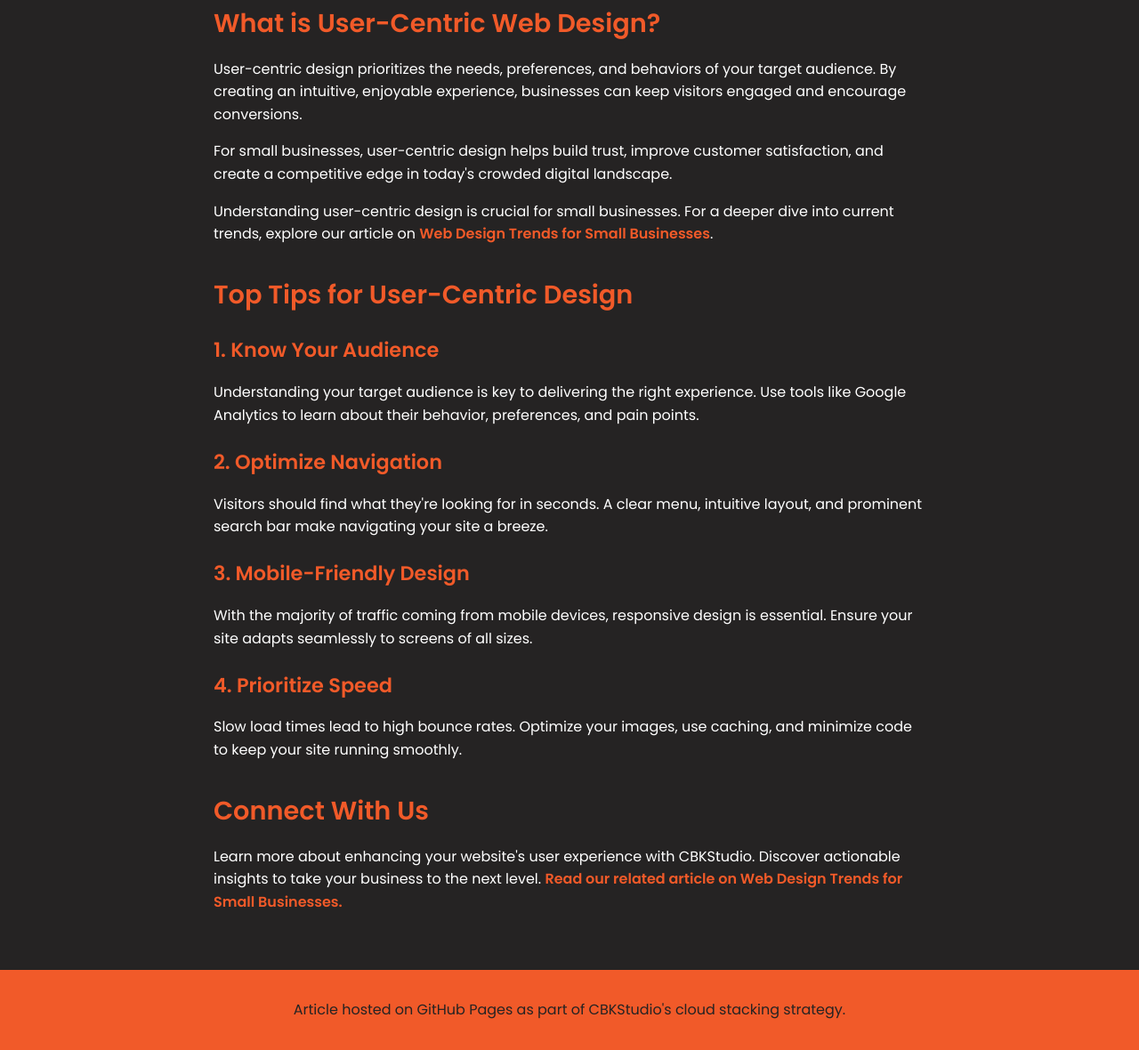
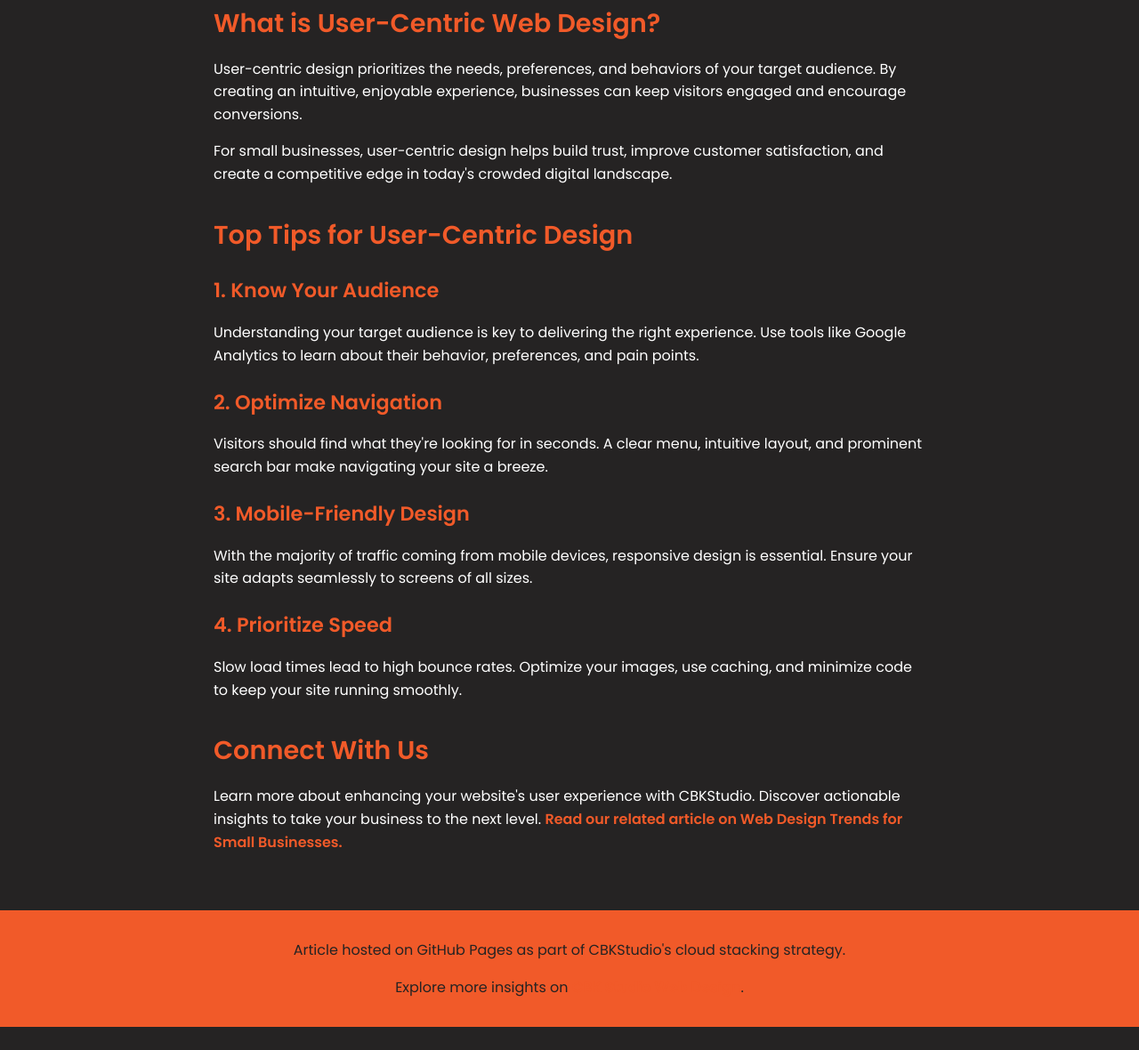
Before and after one commit to CBKStudio/CloudStack, a plain HTML site: page index.html in a window 1280 px wide. Shown: the part 274-1454 px from the top of the page at 89% size. After the commit the page ends 1428 px from the top, so only its background shows below. Drawn offline with Linux system fonts and the light colour scheme.

Commit message:
Added footer

```diff
--- a/index.html
+++ b/index.html
@@ -75,8 +75,6 @@
             <h2>What is User-Centric Web Design?</h2>
             <p>User-centric design prioritizes the needs, preferences, and behaviors of your target audience. By creating an intuitive, enjoyable experience, businesses can keep visitors engaged and encourage conversions.</p>
             <p>For small businesses, user-centric design helps build trust, improve customer satisfaction, and create a competitive edge in today's crowded digital landscape.</p>
-
-         <p>Understanding user-centric design is crucial for small businesses. For a deeper dive into current trends, explore our article on <a href="https://storage.googleapis.com/cbkstudio-cloud-stack/cbkstudio_google_stack.html">Web Design Trends for Small Businesses</a>.</p>
         </section>
         <section>
             <h2>Top Tips for User-Centric Design</h2>
@@ -104,6 +102,7 @@
     </main>
     <footer>
         <p>Article hosted on GitHub Pages as part of CBKStudio's cloud stacking strategy.</p>
+    <p>Explore more insights on <a href="https://www.cbkstudio.com">CBK Studio Web Design</a>.</p>
     </footer>
 </body>
 </html>
```
